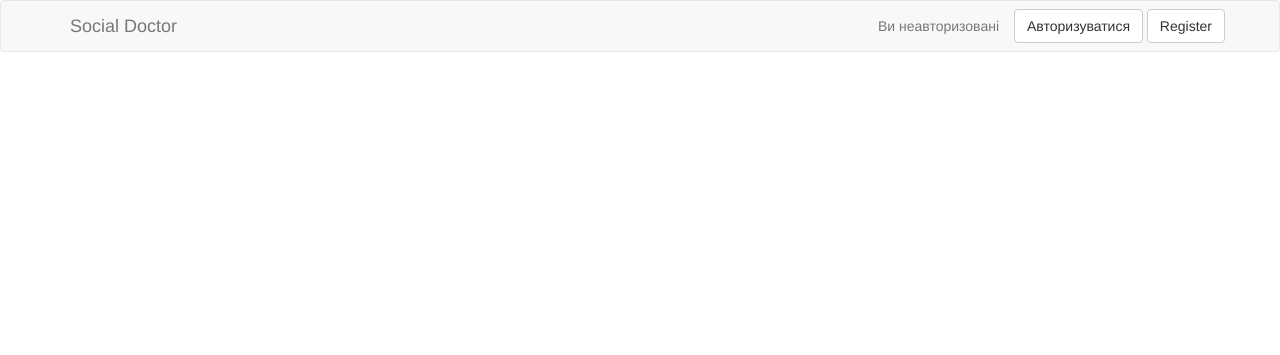
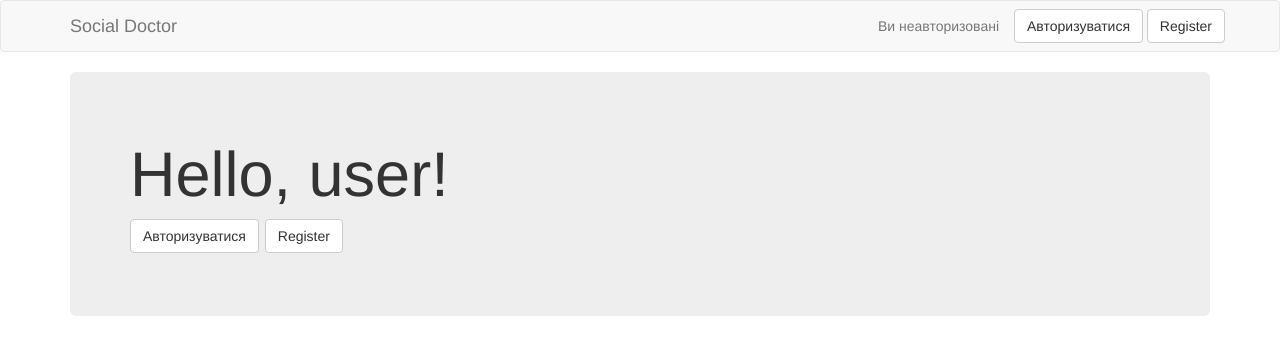
Before and after one commit to Cybran111/socialdoctor, a Django app: page / in a window 1280 px wide. Shown: the top 355 px of the page. Run offline with Django 3.2, Linux system fonts and the light colour scheme; some libraries are stand-ins or nearby versions.

Commit message:
Jumbotron

```diff
--- a/templates/base.html
+++ b/templates/base.html
@@ -42,7 +42,19 @@
 
     {% block navbar %} {% endblock %}
 <div class="container">
-    {% block content %} {% endblock %}
+    {% block content %}
+
+        <div class="jumbotron">
+          <h1>Hello, user!</h1>
+          <p>
+              <a href="{% url "login" %}" type="button" class="btn btn-default">Авторизуватися</a>
+                <a href="{% url "register" %}" type="button" class="btn btn-default ">Register</a>
+
+
+          </p>
+        </div>
+
+     {% endblock %}
 </div>
 <!-- jQuery (necessary for Bootstrap's JavaScript plugins) -->
 <script src="https://ajax.googleapis.com/ajax/libs/jquery/1.11.1/jquery.min.js"></script>
```
